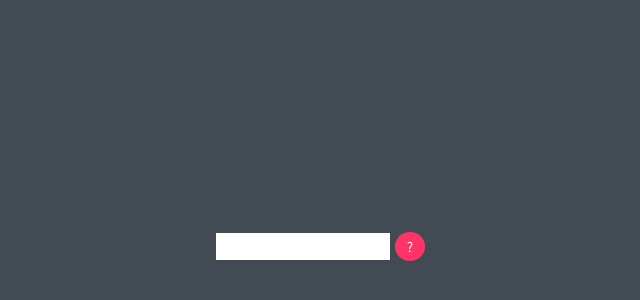
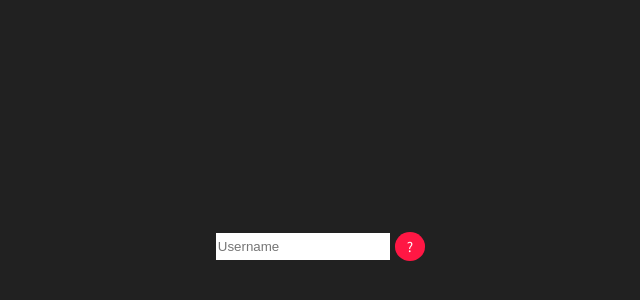
Before and after one commit to maitreyee7767/Animated-CSS-Tooltip, a plain HTML site: page index.html in a window 1280 px wide. Shown: the part 162-462 px from the top of the page, without its empty margins (317-957 px from the left). Drawn offline with Linux system fonts and the light colour scheme.

Commit message:
little bit UI changes and add placeholder

```diff
--- a/index.html
+++ b/index.html
@@ -14,7 +14,7 @@
 
 <body>
   <form>
-  <input type="text" />
+  <input type="text"  placeholder="Username" />
   <div id="anim">
     <span class="tooltip" data-tooltip="Username must consist of 24 symbols.">?</span>
     </form>
--- a/scss/style.scss
+++ b/scss/style.scss
@@ -1,7 +1,7 @@
-$pink: #ff3466;
+$pink: #ff1744;
 @import url('https://fonts.googleapis.com/css?family=Source+Sans+Pro:200,300,400');
 body {
-  background: #424B54;
+  background: #212121;
   font-family: 'Source Sans Pro', sans-serif;
 }
 
```
Also changed, not shown: README.txt (deleted), css/style.css, 1 other file.
